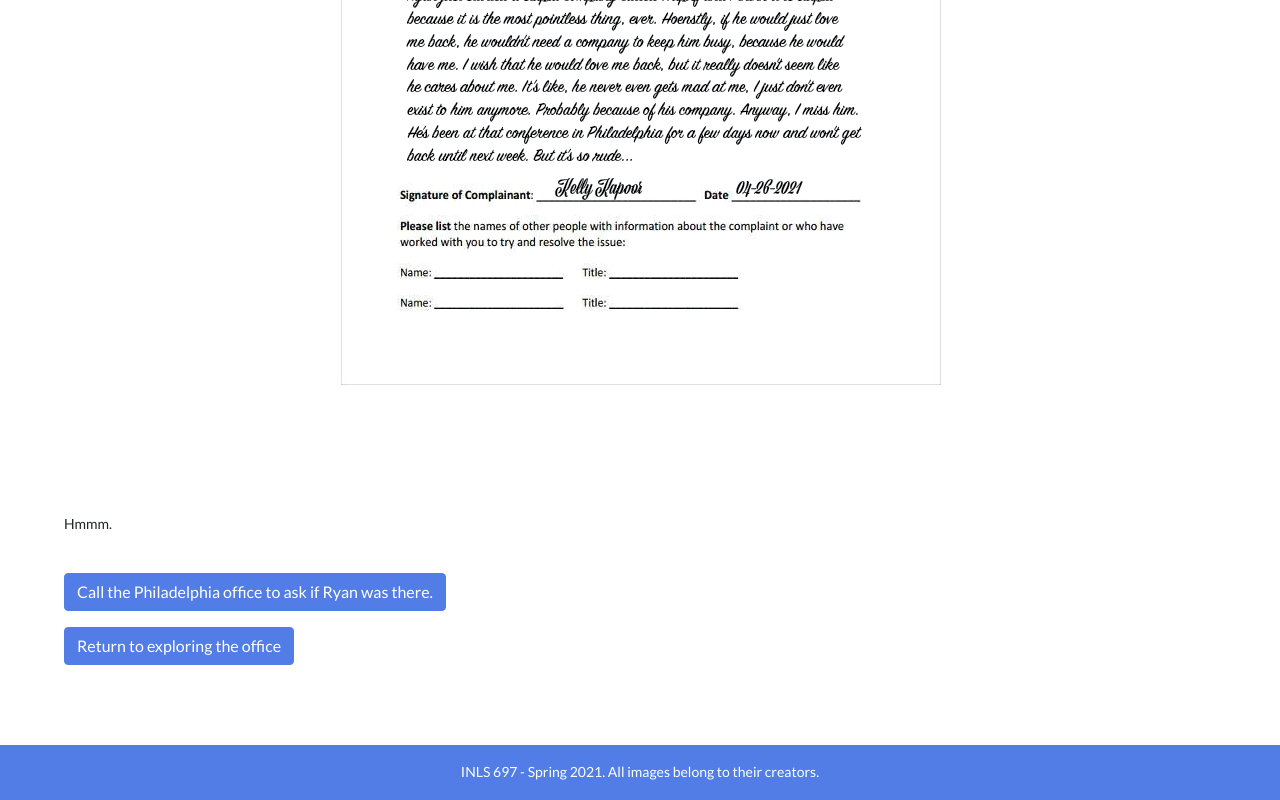
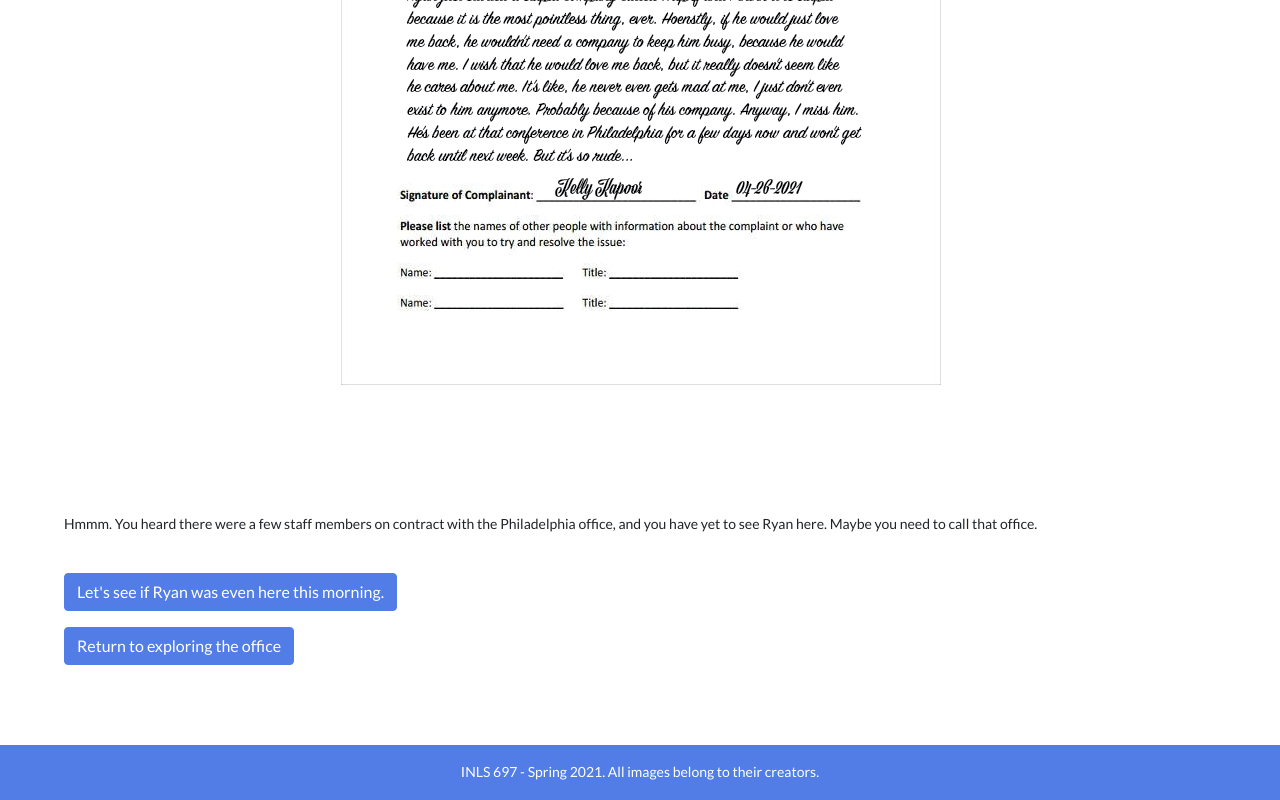
Before and after one commit to lokacinna/inls697-final, a plain HTML site: page c-1.html in a window 1280 px wide. Shown: the part 611-1411 px from the top of the page. Drawn offline with nearby package versions, Linux system fonts and the light colour scheme.

Commit message:
Update c-1.html

```diff
--- a/c-1.html
+++ b/c-1.html
@@ -52,9 +52,9 @@
       <div class="row">
         <div class="col-sm">
           <!--content-->
-          <p>Hmmm.</p>
+          <p>Hmmm. You heard there were a few staff members on contract with the Philadelphia office, and you have yet to see Ryan here. Maybe you need to call that office.</p>
           <br>
-          <p><a class="btn btn-primary" href="c-2.html" role="button">Call the Philadelphia office to ask if Ryan was there.</a></p>
+          <p><a class="btn btn-primary" href="c-2.html" role="button">Let's see if Ryan was even here this morning.</a></p>
           <p><a class="btn btn-primary" href="r-3.html" role="button">Return to exploring the office</a></p>
           </div>
         </div>
```
